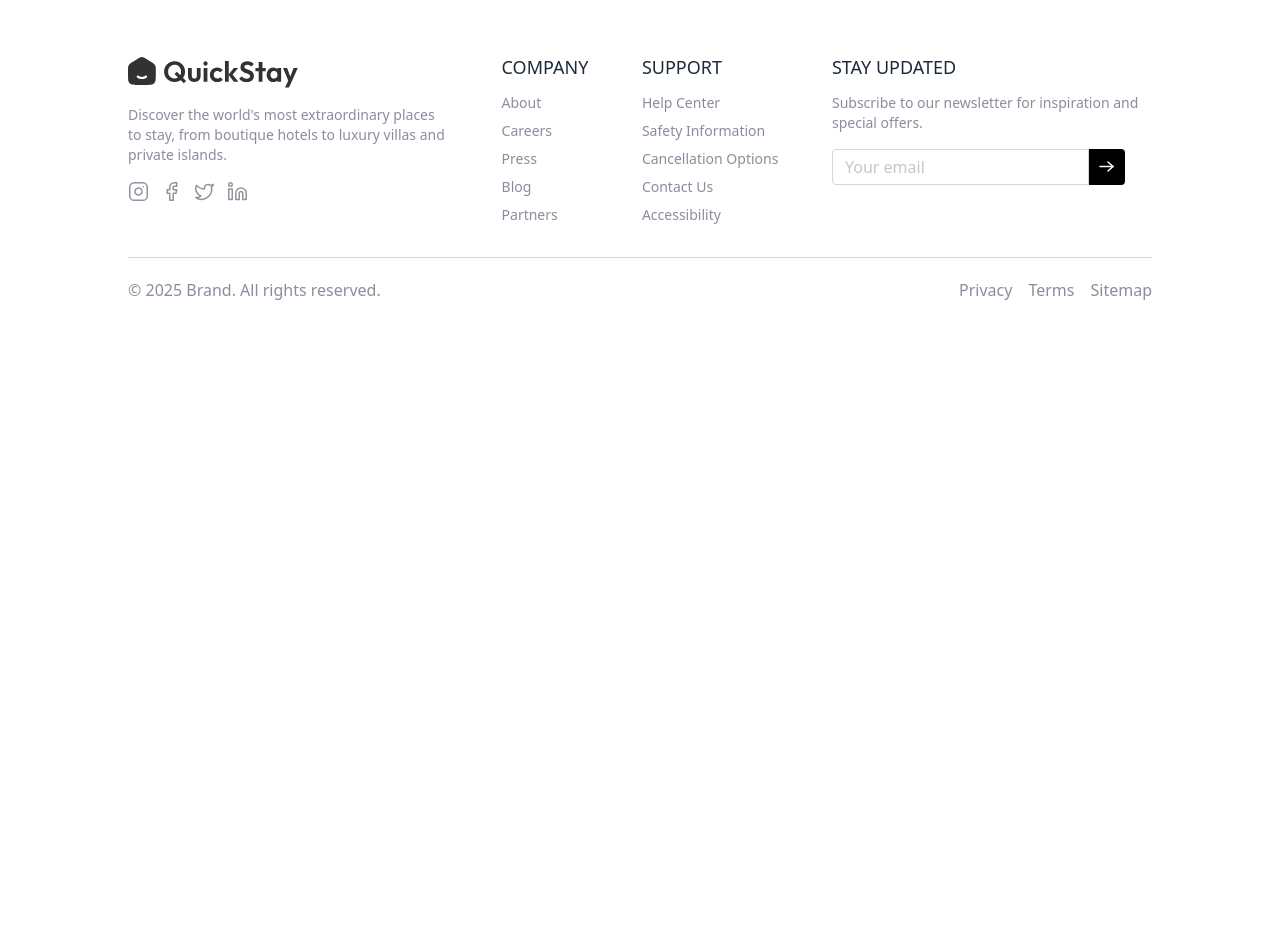
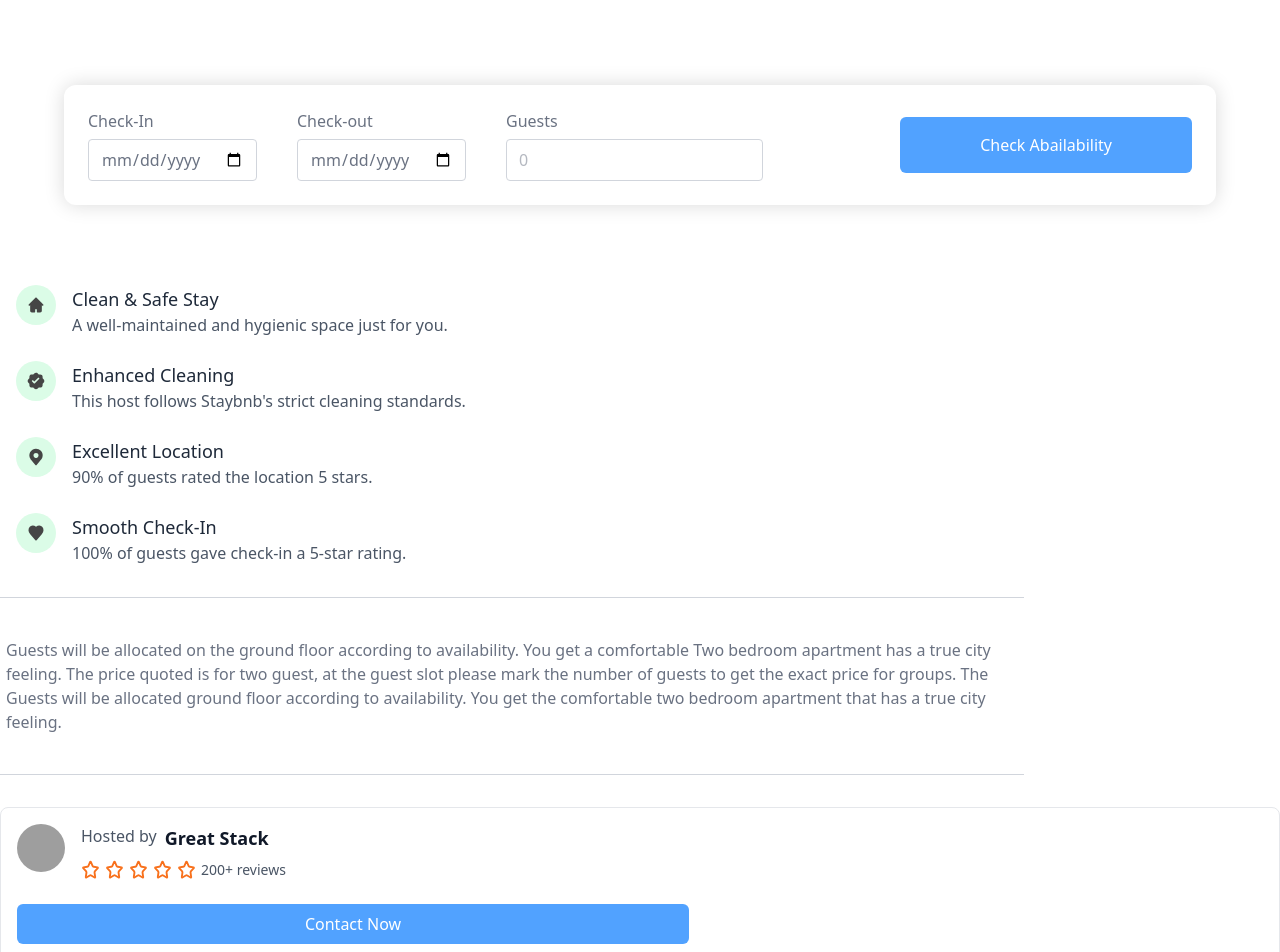
Before and after one commit to sankar636/Hotel-Booking, a React (Vite) app in the folder client/: page /rooms/67f763d8197ac559e4089b7a in a window 1280 px wide. Shown: the part 860-1812 px from the top of the page. Before the commit the page ends 1182 px from the top, so only its background shows below. Built offline with nearby package versions, Linux system fonts and the light colour scheme; grey boxes are pictures that could not be loaded.

Commit message:
Add CheckInOutForm component and enhance RoomDetails page with additional features and layout improvements

```diff
--- a/client/src/assets/assets.js
+++ b/client/src/assets/assets.js
@@ -117,7 +117,7 @@ export const userDummyData = {
     "_id": "user_2unqyL4diJFP1E3pIBnasc7w8hP",
     "username": "Great Stack",
     "email": "user.greatstack@gmail.com",
-    "image": "https://img.clerk.com/eyJ0eXBlIjoicHJveHkiLCJzcmMiOiJodHRwczovL2ltYWdlcy5jbGVyay5kZXYvdXBsb2FkZWQvaW1nXzJ2N2c5YVpSSEFVYVUxbmVYZ2JkSVVuWnFzWSJ9",
+    "image": "https://img.freepik.com/free-vector/blue-circle-with-white-user_78370-4707.jpg?semt=ais_hybrid&w=740",
     "role": "hotelOwner",
     "createdAt": "2025-03-25T09:29:16.367Z",
     "updatedAt": "2025-04-10T06:34:48.719Z",
--- /dev/null
+++ b/client/src/components/CheckInOutForm.jsx
@@ -0,0 +1,29 @@
+import React from 'react'
+
+const CheckInOutForm = () => {
+    return (
+        <div>
+            <form className='flex flex-col md:flex-row items-start md:items-center justify-between bg-white shadow-[0px_0px_20px_rgba(0,0,0,0.15)] p-6 rounded-xl mx-auto mt-16 max-w-6xl'>
+                <div className='flex flex-col flex-wrap md:flex-row items-start md:items-center gap-4 md:gap-10 text-gray-500'>
+                    <div className='flex flex-col'>
+                        <label htmlFor='checkInDate' className=''>Check-In</label>
+                        <input type="date" id='checkInDate' placeholder='check-in' className='w-full rounded border border-gray-300 px-3 py-2 mt-1.5 outline-none' required />
+                    </div>
+                    <div className='flex flex-col'>
+                        <label htmlFor='checkOutDate' className=''>Check-out</label>
+                        <input type="date" id='checkOutDate' placeholder='check-Out' className='w-full rounded border border-gray-300 px-3 py-2 mt-1.5 outline-none' required />
+                    </div>
+                    <div className='flex flex-col'>
+                        <label htmlFor='guests' className=''>Guests</label>
+                        <input type="number" id='guests' placeholder='0' className='w-full rounded border border-gray-300 px-3 py-2 mt-1.5 outline-none' required />
+                    </div>
+                </div>
+                <button type='submit' className='bg-primary hover:bg-primary-dull active:scale-95 transition-all text-white rounded-md max-md:w-full max-md:mt-6 md:px-20 py-3 md:py-4 text-base cursor-pointer bg-blue-400'>
+                    Check Abailability
+                </button>
+            </form>
+        </div>
+    )
+}
+
+export default CheckInOutForm
--- a/client/src/pages/RoomDetails.jsx
+++ b/client/src/pages/RoomDetails.jsx
@@ -1,21 +1,78 @@
 import React, { useEffect, useState } from 'react'
 import { useParams } from 'react-router-dom'
-import { roomsDummyData } from '../assets/assets'
+import { roomsDummyData, testimonials } from '../assets/assets'
 import RoomDetailsCard from '../components/RoomDetailsCard'
+import CheckInOutForm from '../components/CheckInOutForm'
+import { roomCommonData } from '../assets/assets'
+import StarIcon from '../components/StarIcon'
+
 
 const RoomDetails = () => {
-    const {id} = useParams()
+  const { id } = useParams()
 
-    const [room, setRoom] = useState(null)
-    // const [mainImage, setMainImage] = useState(null)
+  const [room, setRoom] = useState(null)
+  // const [mainImage, setMainImage] = useState(null)
 
-    useEffect(() => {
-        const room = roomsDummyData.find(room => room._id === id)
-        room && setRoom(room)
-    },[])
+  useEffect(() => {
+    const room = roomsDummyData.find(room => room._id === id)
+    room && setRoom(room)
+  }, [])
   return room && (
     <div className='pt-24'>
-        <RoomDetailsCard room={room}/>
+      <RoomDetailsCard room={room} />
+      <CheckInOutForm />
+
+      <div className="mt-20 space-y-6 px-4">
+        {roomCommonData.map((spec, index) => (
+          <div key={index} className="flex items-start space-x-4">
+            <div className="flex-shrink-0 h-10 w-10 rounded-full bg-green-100 flex items-center justify-center">
+              <img src={spec.icon} alt="" className="h-5 w-5 text-green-500" />
+            </div>
+            <div>
+              <h3 className="text-lg font-medium text-gray-800">{spec.title}</h3>
+              <p className="text-gray-600">{spec.description}</p>
+            </div>
+          </div>
+        ))}
+      </div>
+
+      <div className='border-y border-gray-300 my-8 max-w-5xl py-10 text-gray-500 px-1.5'>
+        <p>Guests will be allocated on the ground floor according to availability. You get a comfortable Two bedroom apartment has a true city feeling. The price quoted is for two guest, at the guest slot please mark the number of guests to get the exact price for groups. The Guests will be allocated ground floor according to availability. You get the comfortable two bedroom apartment that has a true city feeling.</p>
+      </div>
+
+      <div className="flex flex-col items-start gap-4 p-4 border border-gray-200 rounded-lg">
+        <div className="flex items-start gap-4 w-full">
+          <img
+            src={room.hotel.owner.image}
+            alt="Host"
+            className="w-12 h-12 rounded-full object-cover"
+          />
+
+          <div className="flex-1">
+            <div className='flex flex-row gap-2'>
+              <p className="text-gray-600">Hosted by</p>
+              <h3 className="text-lg font-semibold text-gray-900">{room.hotel.owner.username}</h3>
+            </div>
+
+            <div className="flex flex-wrap items-center gap-x-4 gap-y-2 mt-2 text-sm">
+              <div className="flex items-center gap-1">
+                {Array(5).fill(0).map((_, index) => (
+                  <StarIcon
+                    key={index}
+                    filled={testimonials.rating > index}
+                    className="w-4 h-4 text-yellow-400"
+                  />
+                ))}
+                <span className="text-gray-600">200+ reviews</span>
+              </div>
+            </div>
+          </div>
+        </div>
+
+        <button className="w-2xl mt-2 px-4 py-2 bg-blue-400 text-white font-medium rounded-md hover:bg-gray-800 transition-colors">
+          Contact Now
+        </button>
+      </div>
     </div>
   )
 }
```
